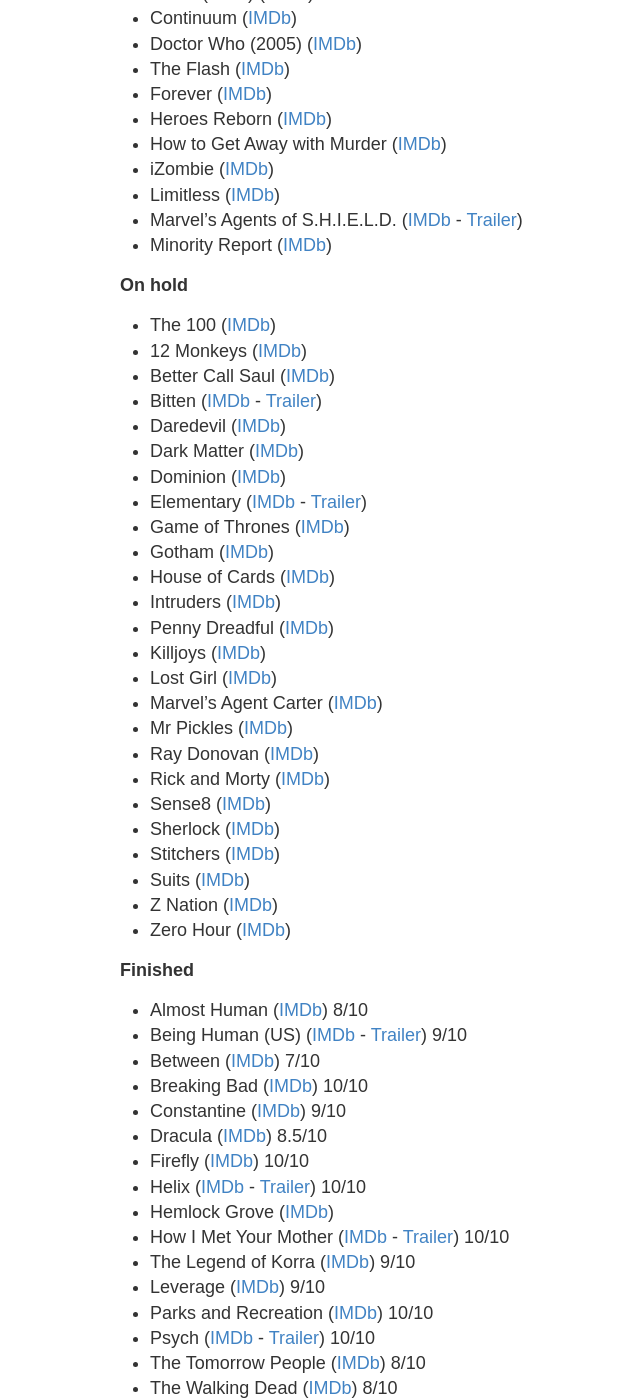
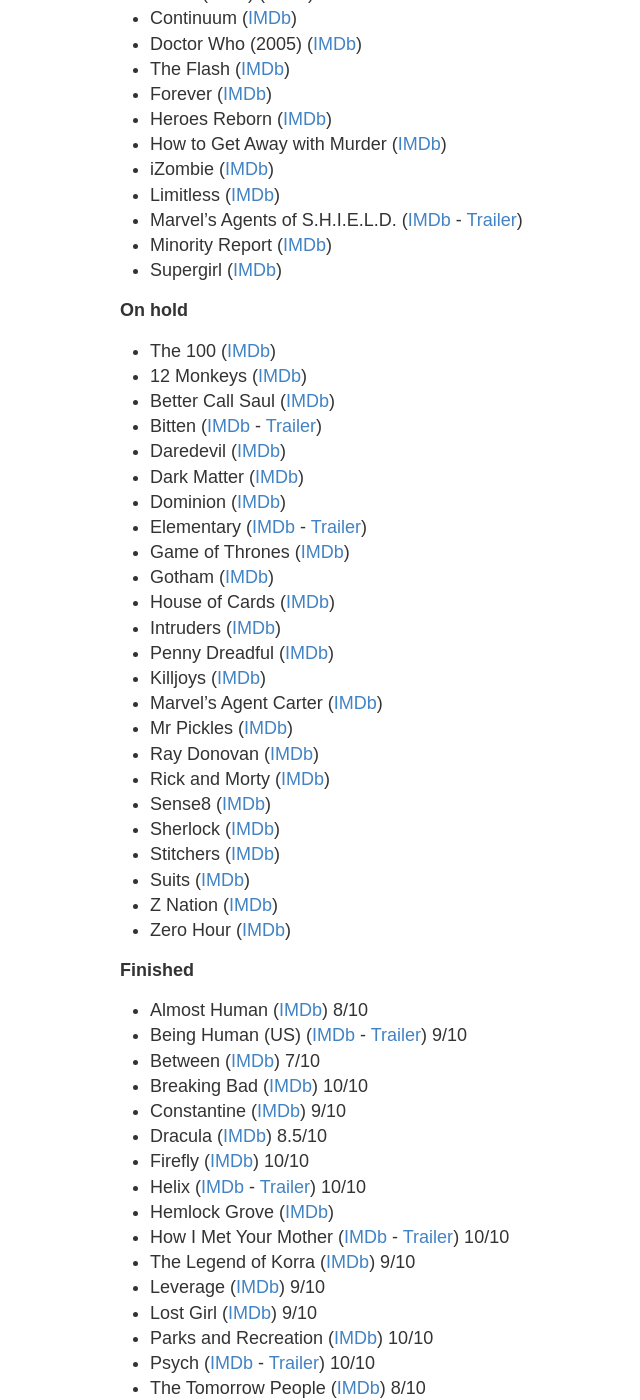
Before and after one commit to stevehansen/stevehansen.github.io, a Jekyll site: the page built from series.md, in a window 1280 px wide and 1400 px high, scrolled down 271 px. Shown: the whole window, without its empty margins (120-760 px from the left). Built offline with Jekyll 4.4.1, drawn with Linux system fonts in a browser that asks for light colours; comment, search, counter and statistics services are not loaded.

Commit message:
Added Supergirl

```diff
--- a/series.md
+++ b/series.md
@@ -19,6 +19,7 @@
 * Limitless ([IMDb](http://www.imdb.com/title/tt4422836/))
 * Marvel's Agents of S.H.I.E.L.D. ([IMDb](http://www.imdb.com/title/tt2364582/) - <a href="http://www.youtube.com/watch?v=T3T-evQZiQo" target="_blank">Trailer</a>)
 * Minority Report ([IMDb](http://www.imdb.com/title/tt4450826/))
+* Supergirl ([IMDb](http://www.imdb.com/title/tt4016454/))
 
 
 **On hold**
@@ -64,6 +64,7 @@
 * How I Met Your Mother ([IMDb](http://www.imdb.com/title/tt0460649/) - <a href="http://www.youtube.com/watch?v=aJtVL2_fA5w" target="_blank">Trailer</a>) 10/10
 * The Legend of Korra ([IMDb](http://www.imdb.com/title/tt1695360/)) 9/10
 * Leverage ([IMDb](http://www.imdb.com/title/tt1103987)) 9/10
+* Lost Girl ([IMDb](http://www.imdb.com/title/tt1429449/)) 9/10
 * Parks and Recreation ([IMDb](http://www.imdb.com/title/tt1266020)) 10/10
 * Psych ([IMDb](http://www.imdb.com/title/tt0491738/) - <a href="http://www.youtube.com/watch?v=krWONONSN78" target="_blank">Trailer</a>) 10/10
 * The Tomorrow People ([IMDb](http://www.imdb.com/title/tt2660734/)) 8/10
```
Also changed, not shown: other parts of series.md (+0 -1 lines).
